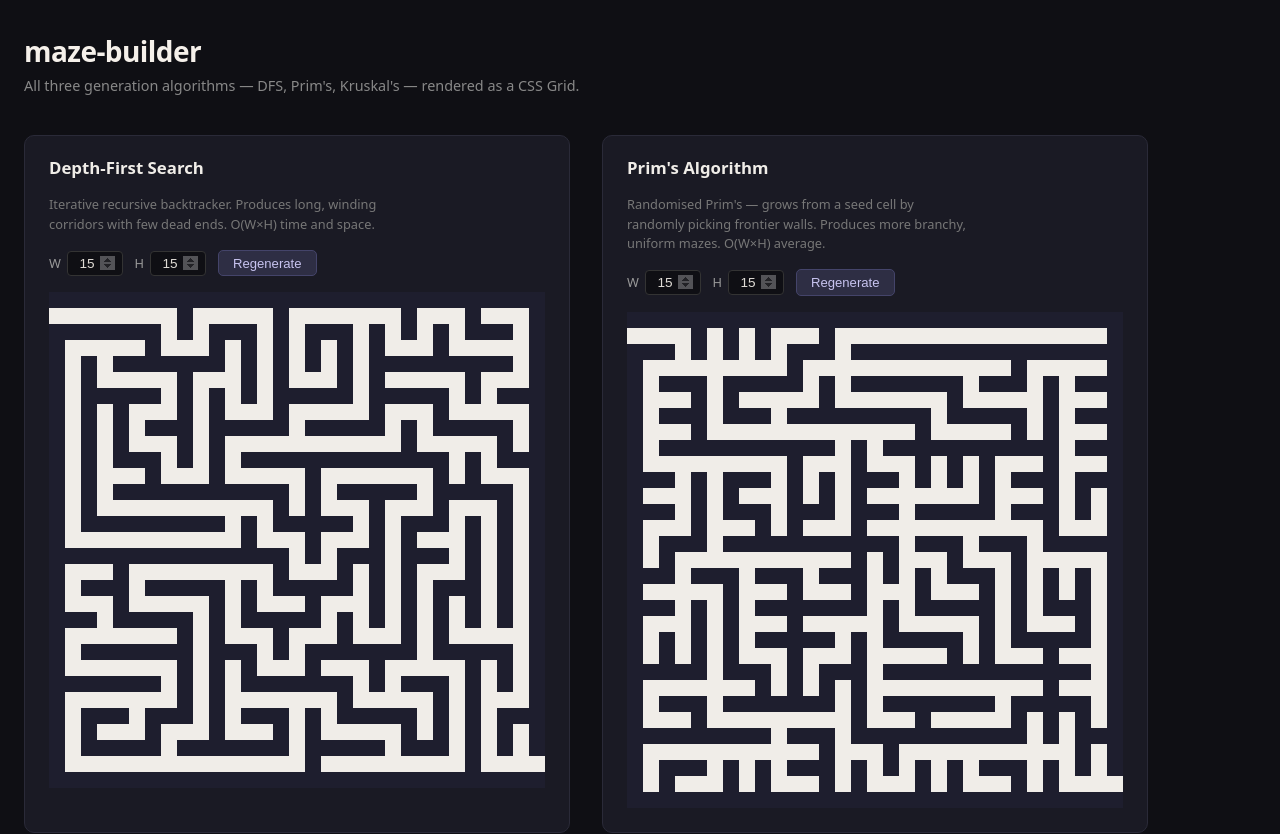
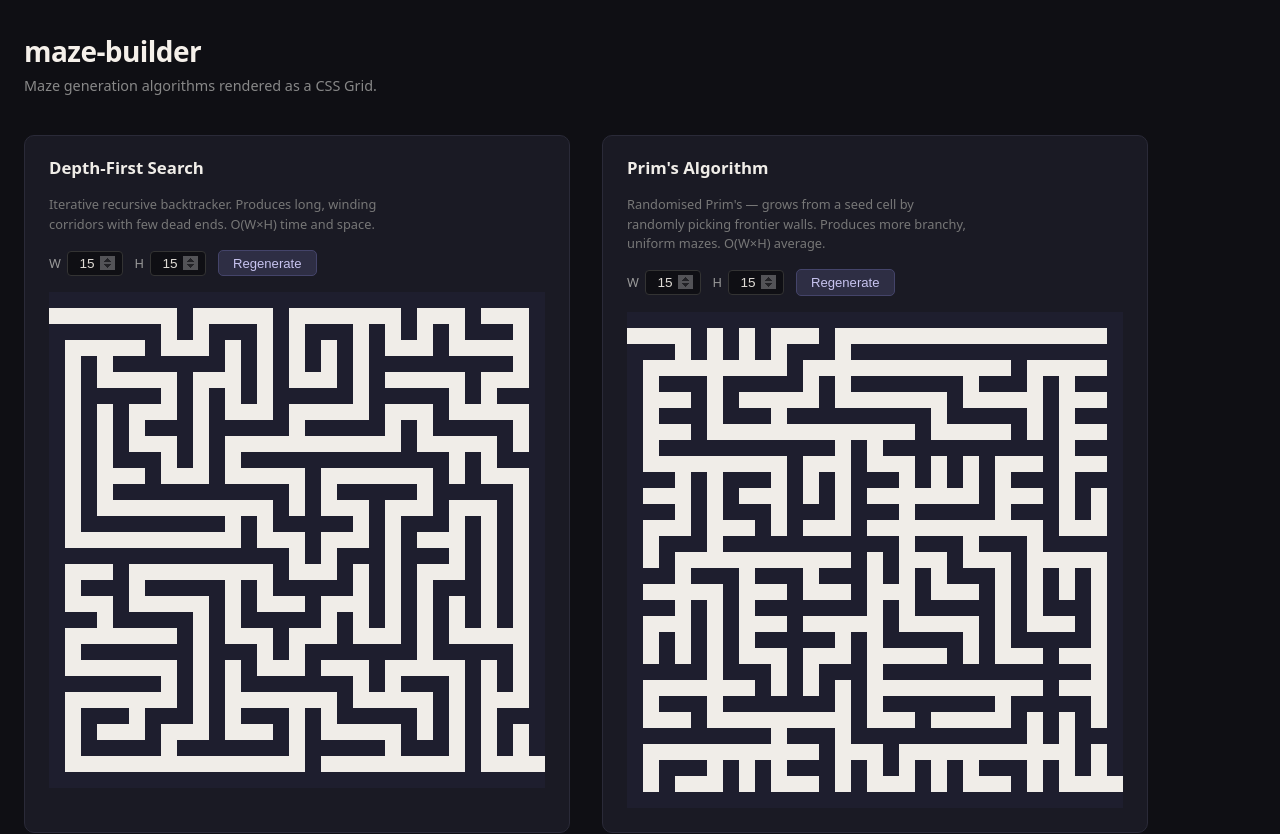
Before and after one commit to krontill/create-maze, a website built with Vite: page index.html in a window 1280 px wide. Shown: the top 834 px of the page. Built offline with nearby package versions, Linux system fonts and the light colour scheme.

Commit message:
Update header description in index.html for clarity

```diff
--- a/index.html
+++ b/index.html
@@ -127,7 +127,7 @@
   <body>
     <header>
       <h1>maze-builder</h1>
-      <p>All three generation algorithms — DFS, Prim's, Kruskal's — rendered as a CSS Grid.</p>
+      <p>Maze generation algorithms rendered as a CSS Grid.</p>
     </header>
 
     <div class="grid">
```
